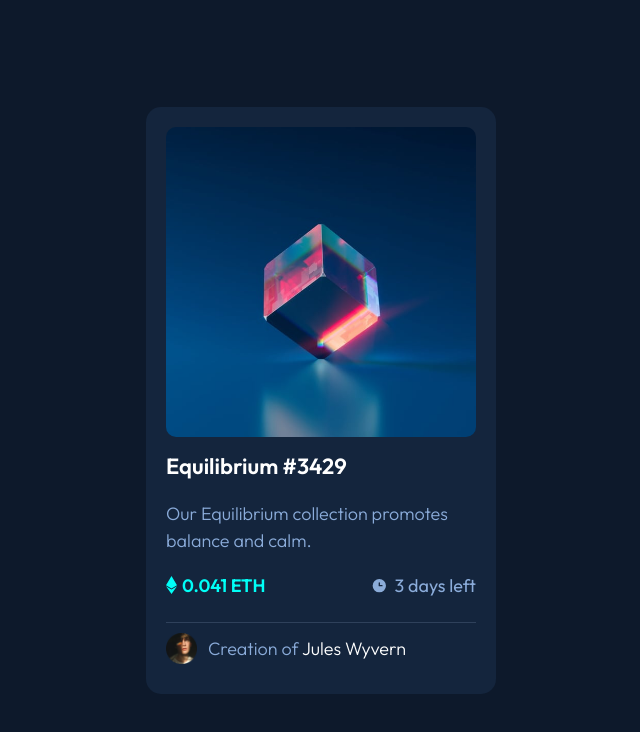
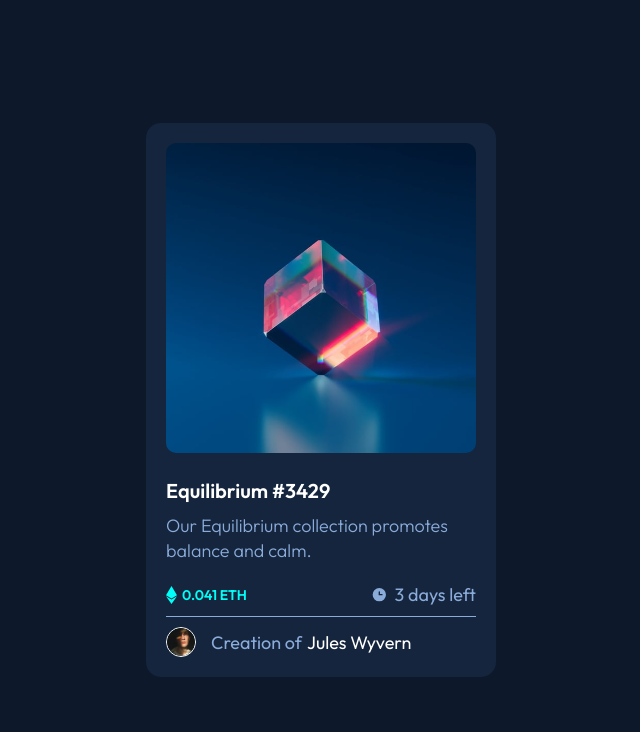
Before and after one commit to xR3D6/NFT_Preview_Card, a plain HTML site: page index.html in a window 1280 px wide. Shown: the whole page, without its empty margins (319-959 px from the left). Drawn offline with Linux system fonts and the light colour scheme.

Commit message:
Project Complete

```diff
--- a/index.html
+++ b/index.html
@@ -14,13 +14,18 @@
   </head>
   <body>
     <div class="card">
-      <img src="/img/image-equilibrium.jpg" alt="" class="img" />
+      <div class="image">
+        <img src="/img/image-equilibrium.jpg" alt="" class="eth_img" />
+        <div>
+          <img src="/img/icon-view.svg" alt="">
+        </div>
+      </div>
       <h1 class="title">Equilibrium #3429</h1>
       <p class="description">
         Our Equilibrium collection promotes balance and calm.
       </p>
+
       <div class="price-days">
-
         <div class="price">
           <img src="/img/icon-ethereum.svg" alt="">
           0.041 ETH
@@ -31,10 +36,9 @@
         </div>
 
         </div>
-        <div class="line"></div>
         <div class="creator">
-          <img src="img/image-avatar.png" alt="" class="avatar_img" >
-          <p class="text">Creation of <a href="#"> Jules Wyvern </a> </p>
+          <img src="img/image-avatar.png" alt="" class="profile_img" >
+          Creation of <span>Jules Wyvern</span>
         </div>
       </div>
     </div>
--- a/style.css
+++ b/style.css
@@ -34,40 +34,66 @@ body{
   padding: 20px;
 }
 
-.img{
+.image{
+  position:relative;
+}
+
+.image div{
+  position: absolute;
+  background: hsl(178, 100%, 50%, 50%);
+  top: 0;
+  width: 100%;
+  height: 100%;
+  opacity: 0;
+}
+
+.image div:hover{
+  opacity: 1;
+  cursor: pointer;
+  border-radius: 10px;
+}
+
+.image div img{
+  position: absolute;
+  top: 50%;
+  left: 50%;
+  transform: translate(-50%, -50%);
+}
+
+.eth_img{
   width: 100%;
   border-radius: 10px;
 }
 
 .title{
   color: var(--White);
-  font-size: 22px;
-  padding: 10px 0;
+  font-size: 20px;
+  margin-top: 20px;
   font-weight: 600;
 }
 
-.title:hover{
-  color: var(--Cyan);
-  cursor: pointer;
-}
+
 
 .description{
   color: var(--Soft_blue);
   font-weight: 300;
-  padding: 10px 0;
-  line-height: 1.5;
+  margin: 10px 0;
+  line-height: 25px;
 
 }
 
 .price-days{
   display: flex;
   justify-content: space-between;
-  align-items: center;
+  border-bottom: 1px solid var(--Soft_blue);
+  margin-bottom: 10px;
+
 }
 
 .price {
   display: flex;
   align-items: center;
+  font-size: 14px;
   gap: 5px;
   color: var(--Cyan);
   margin: 10px 0;
@@ -82,35 +108,33 @@ body{
   margin: 10px 0;
 }
 
-.line{
-  margin-top: 15px;
-  border-top: 1px solid var(--Very_dark_blue3);
-}
+
 
 .creator{
   display: flex;
   align-items: center;
-  justify-content: space-between;
-  padding: 10px 0;
+  color: var(--Soft_blue);
 }
 
-.avatar_img{
-  width: 10%;
-  height: auto;
+.profile_img{
+  border: 1px solid white;
+  border-radius: 50px;
+  width: 30px;
+  margin-right: 15px;
 }
 
-.text{
-  color: var(--Soft_blue);
-  font-weight: 300;
-  margin-right: 70px;
+span{
+  color: white;
+  margin-left: 5px;
 }
 
-a{
-  text-decoration: none;
-  color: var(--White);
+.eth_img,
+h1,
+span{
+  cursor: pointer;
 }
 
-a:hover{
+h1:hover,
+span:hover{
   color: var(--Cyan);
-  cursor: pointer;
 }
```
